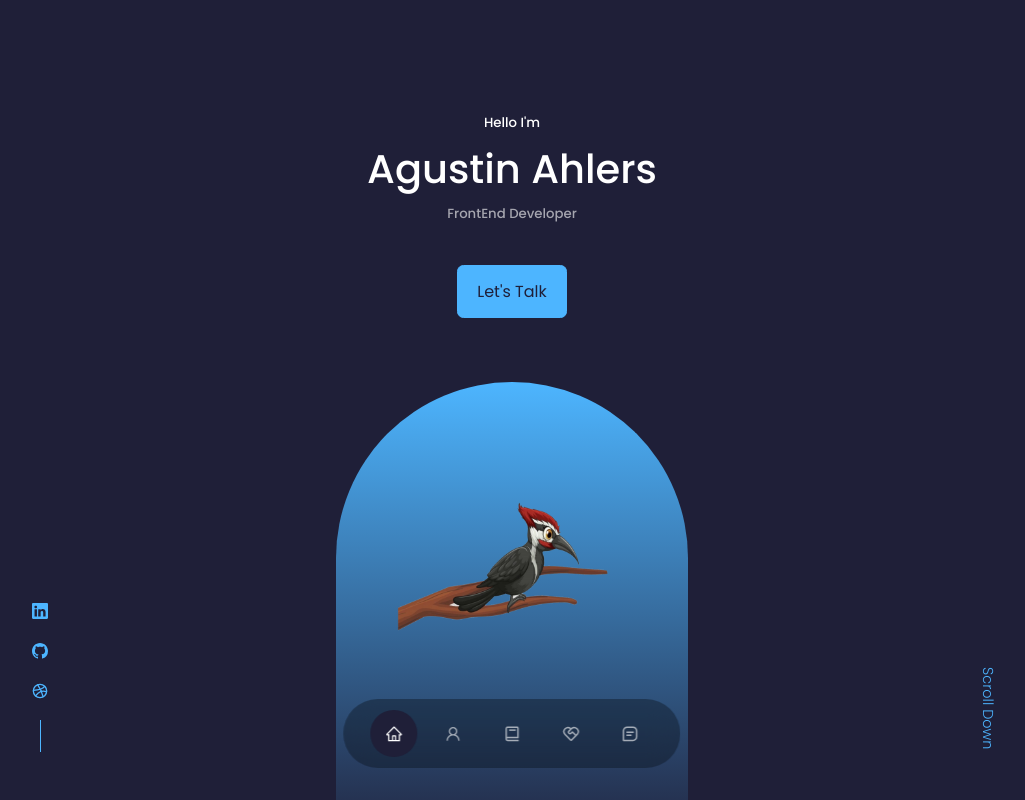
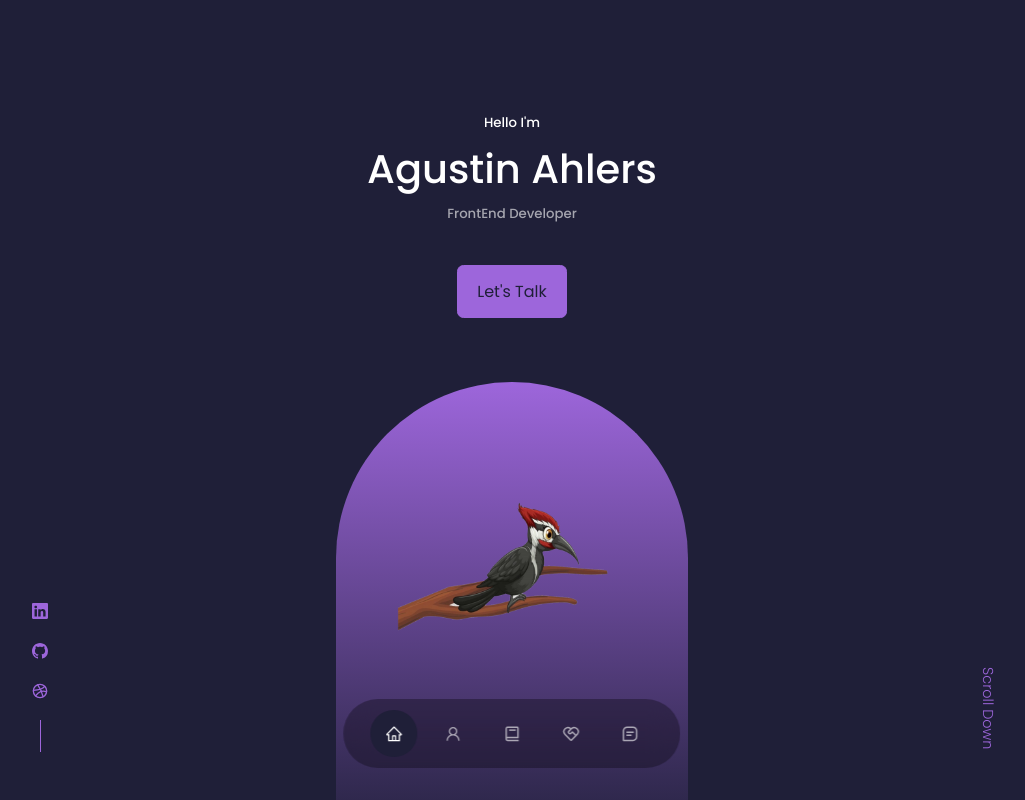
Before and after one commit to Agu0925/React-Portfolio, a React (Create React App) app: page / in a window 1280 px wide. Shown: the top 800 px of the page, without its empty margins (128-1153 px from the left). Built offline with nearby package versions, Linux system fonts and the light colour scheme.

Commit message:
'cambio-color-violeta'

```diff
--- a/public/index.html
+++ b/public/index.html
@@ -3,7 +3,7 @@
     <meta charset="UTF-8">
     <meta http-equiv="X-UA-Compatible" content="IE=edge">
     <meta name="viewport" content="width=device-width, initial-scale=1.0">
-    <title>React Personal Portafolio</title>
+    <title>Agustin Ahlers Portafolio</title>
 </head>
 <body>
     <div id="root"></div>
--- a/src/index.css
+++ b/src/index.css
@@ -13,10 +13,11 @@
 :root {
     --color-bg: #1f1f38;
     --color-bg-variant: #2c2c6c;
-    --color-primary: #4db5ff;
+    --color-primary: rgb(157, 102, 219);
     --color-primary-variant: rgba(77, 181, 255, 0.4);
     --color-white: #fff;
     --color-light: rgba(255, 255, 255, 0.6);
+    --color-hov-btn: rgb(129, 28, 129);
 
     --transition: all 400ms ease;
 
@@ -94,7 +95,7 @@ a:hover{
 
 .btn:hover {
     background: var(--color-white);
-    color: var(--color-bg);
+    color: var(--color-hov-btn);
     border-color: transparent;
 }
 
```
